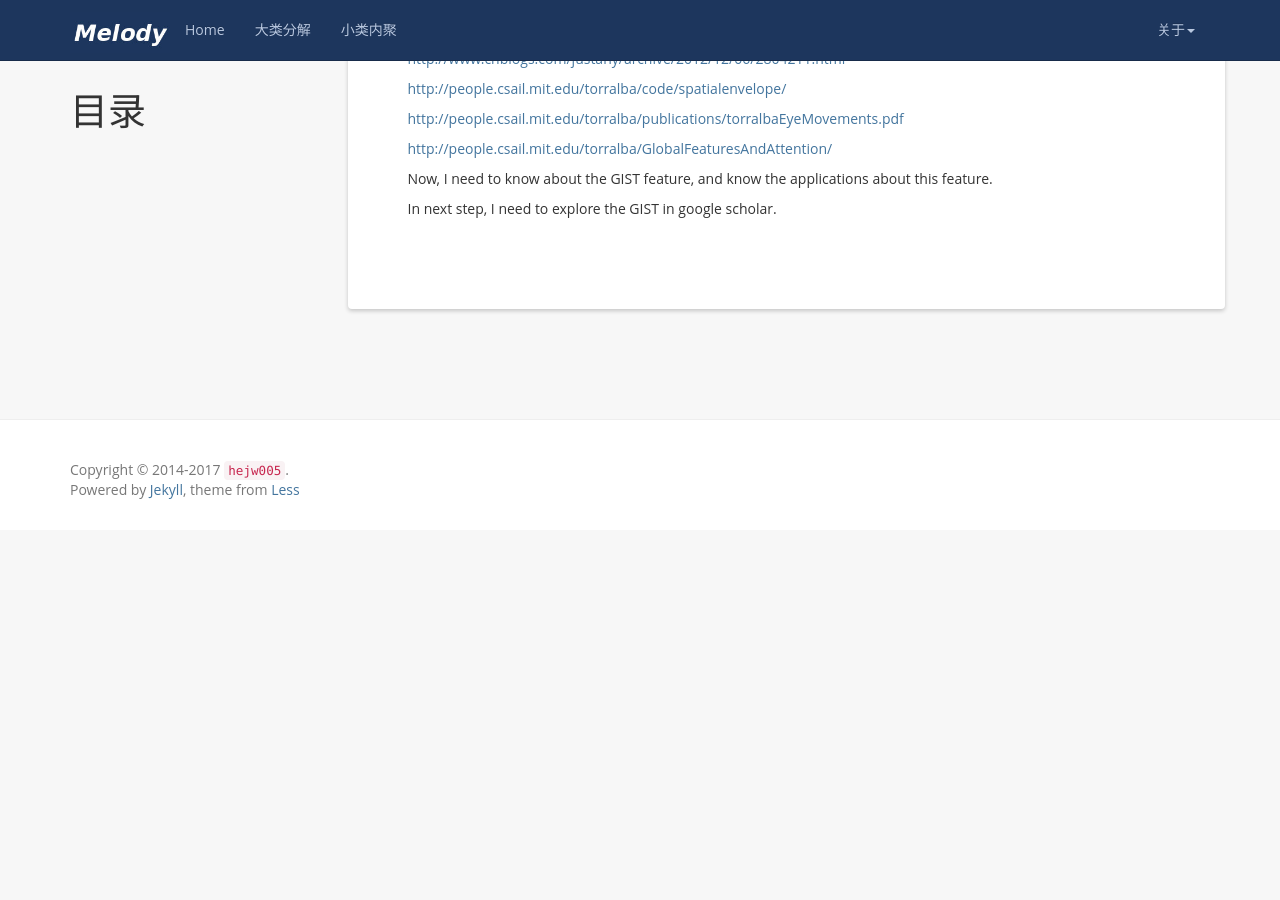
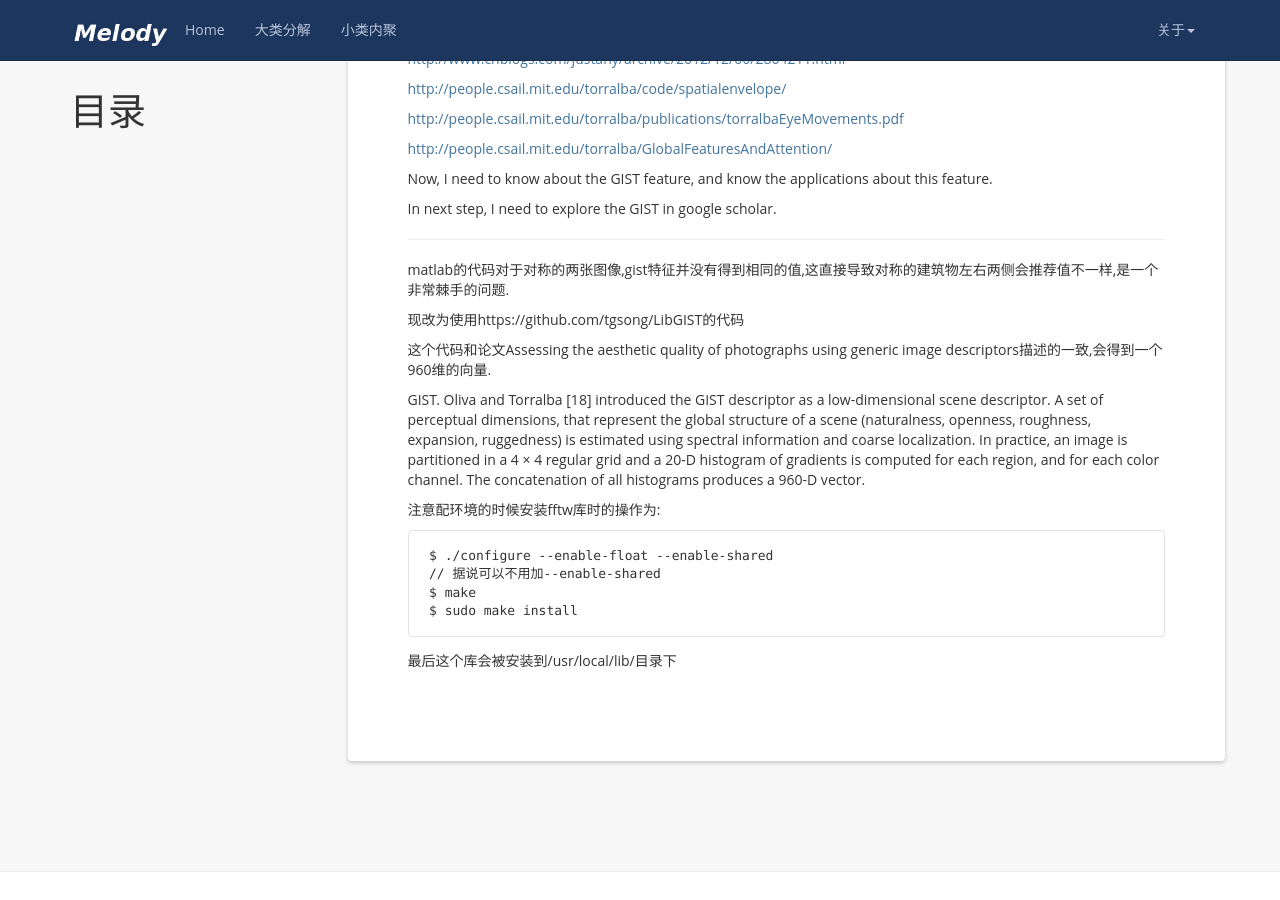
Before and after one commit to h005/h005.github.io, a Jekyll site: the page built from _posts/2017-06-23-vp GIST.md, in a window 1280 px wide and 900 px high, scrolled down 847 px. Built offline with Jekyll 4.4.1, drawn with Linux system fonts in a browser that asks for light colours; nearby versions of some CDN libraries; comment, search, counter and statistics services are not loaded; before the commit the page ends 1377 px from its top, so only the background shows below that.

````diff
--- a/_posts/2017-06-23-vp GIST.md
+++ b/_posts/2017-06-23-vp GIST.md
@@ -35,3 +35,21 @@ tag: paper
 Now, I need to know about the GIST feature, and know the applications about this feature.
 
 In next step, I need to explore the GIST in google scholar.
+
+----
+matlab的代码对于对称的两张图像,gist特征并没有得到相同的值,这直接导致对称的建筑物左右两侧会推荐值不一样,是一个非常棘手的问题.
+
+现改为使用https://github.com/tgsong/LibGIST的代码
+
+这个代码和论文Assessing the aesthetic quality of photographs using generic image descriptors描述的一致,会得到一个960维的向量.
+
+GIST. Oliva and Torralba [18] introduced the GIST descriptor as a low-dimensional scene descriptor. A set of perceptual dimensions, that represent the global structure of a scene (naturalness, openness, roughness, expansion, ruggedness) is estimated using spectral information and coarse localization. In practice, an image is partitioned in a 4 × 4 regular grid and a 20-D histogram of gradients is computed for each region, and for each color channel. The concatenation of all histograms produces a 960-D vector.
+
+注意配环境的时候安装fftw库时的操作为:
+```
+$ ./configure --enable-float --enable-shared
+// 据说可以不用加--enable-shared
+$ make
+$ sudo make install
+```
+最后这个库会被安装到/usr/local/lib/目录下
````
Also changed, not shown: _posts/2017-06-24-vp Line segment features.md (added, +27 -0 lines), _posts/2017-06-28-vp experiments.md (added, +74 -0 lines), assets/vpRecommendation/classificationResults.jpg (added), assets/vpRecommendation/lineSegment.png (added), assets/vpRecommendation/njuSample.jpg (added), assets/vpRecommendation/njuSample2.jpg (added).
